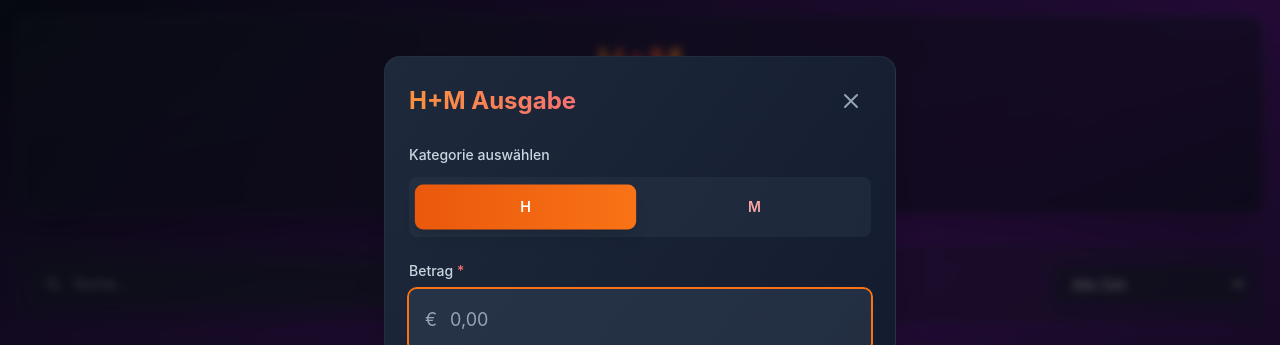
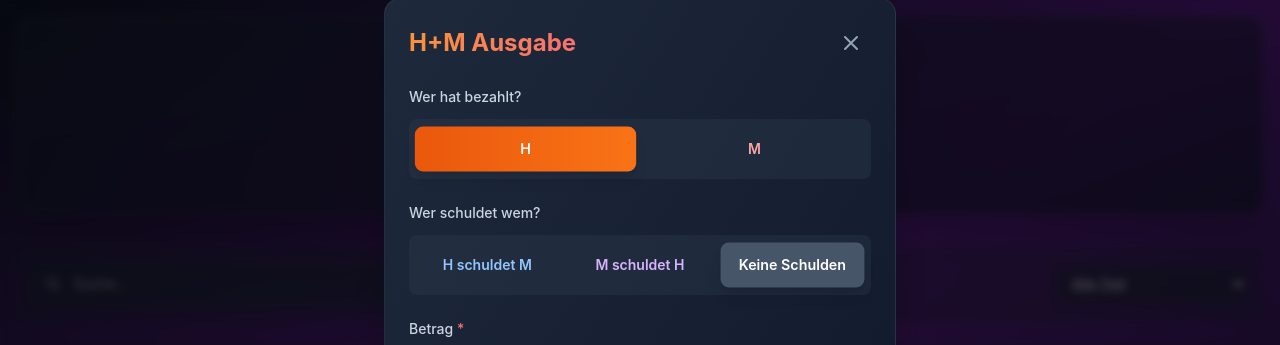
Before and after one commit to Techplauschss/cashflow, a React (Vite) app: page /hm in a window 1280 px wide. Both pictures are taken after a click on the button "Neue Ausgabe". Shown: the top 345 px of the page. Built offline with nearby package versions, Linux system fonts and the light colour scheme; no server answers; the database is empty.

Commit message:
Working Singleexpense

```diff
--- a/src/components/HMEditModal.tsx
+++ b/src/components/HMEditModal.tsx
@@ -9,6 +9,7 @@ interface HMEditModalProps {
     amount: number;
     location: string;
     type: 'H' | 'M';
+    debtor: 'H' | 'M' | 'none';
   }) => void;
   onCancel: () => void;
 }
@@ -23,21 +24,36 @@ export const HMEditModal: React.FC<HMEditModalProps> = ({
   const [amount, setAmount] = useState('');
   const [location, setLocation] = useState('');
   const [type, setType] = useState<'H' | 'M'>('H');
+  const [debtor, setDebtor] = useState<'H' | 'M' | 'none'>('none');
 
   useEffect(() => {
     if (transaction) {
-      // Entferne das H+ oder M+ Präfix von der Beschreibung
-      const cleanDescription = transaction.description.replace(/^[HM]\+ /, '');
+      let currentDebtor: 'H' | 'M' | 'none' = 'none';
+      if (transaction.description.includes('H schuldet M')) {
+        currentDebtor = 'H';
+      } else if (transaction.description.includes('M schuldet H')) {
+        currentDebtor = 'M';
+      }
+      setDebtor(currentDebtor);
+
+      const cleanDescription = transaction.description
+        .replace(/^[HM]\+ /, '')
+        .replace(/\(H schuldet M\)/, '')
+        .replace(/\(M schuldet H\)/, '')
+        .trim();
+
       setDescription(cleanDescription);
       setAmount(Math.abs(transaction.amount).toFixed(2).replace('.', ','));
       setLocation(transaction.location);
-      // Bestimme den Typ basierend auf dem Präfix
+
       setType(transaction.description.startsWith('H+') ? 'H' : 'M');
+
     } else {
       setDescription('');
       setAmount('');
       setLocation('');
       setType('H');
+      setDebtor('none');
     }
   }, [transaction]);
 
@@ -90,7 +106,8 @@ export const HMEditModal: React.FC<HMEditModalProps> = ({
       description,
       amount: numericAmount,
       location,
-      type
+      type,
+      debtor
     });
   };
 
@@ -113,32 +130,77 @@ export const HMEditModal: React.FC<HMEditModalProps> = ({
 
         <div className="space-y-4 sm:space-y-6">
           {/* H/M Toggle */}
-          <div>
+          <div className={`${debtor !== 'none' ? 'opacity-50 cursor-not-allowed' : ''}`}>
             <label className="block text-sm font-medium text-slate-300 mb-2">
-              Kategorie
+              Wer hat bezahlt?
             </label>
             <div className="grid grid-cols-2 gap-2 bg-slate-700/50 rounded-lg p-1">
               <button
                 type="button"
-                onClick={() => setType('H')}
+                onClick={() => debtor === 'none' && setType('H')}
+                disabled={debtor !== 'none'}
                 className={`py-2 px-4 rounded-md text-sm font-medium transition-all ${
-                  type === 'H'
+                  type === 'H' && debtor === 'none'
                     ? 'bg-gradient-to-r from-orange-600 to-orange-500 text-white shadow-lg'
                     : 'text-slate-400 hover:text-orange-300'
-                }`}
+                } ${debtor !== 'none' ? 'cursor-not-allowed' : ''}`}
               >
                 H
               </button>
               <button
                 type="button"
-                onClick={() => setType('M')}
+                onClick={() => debtor === 'none' && setType('M')}
+                disabled={debtor !== 'none'}
                 className={`py-2 px-4 rounded-md text-sm font-medium transition-all ${
-                  type === 'M'
+                  type === 'M' && debtor === 'none'
                     ? 'bg-gradient-to-r from-red-600 to-red-500 text-white shadow-lg'
                     : 'text-slate-400 hover:text-red-300'
+                } ${debtor !== 'none' ? 'cursor-not-allowed' : ''}`}
+              >
+                M
+              </button>
+            </div>
+            {debtor !== 'none' && <p className="text-xs text-slate-500 mt-1">Wird durch "Wer schuldet wem?" bestimmt.</p>}
+          </div>
+
+          {/* Debtor Selection */}
+          <div>
+            <label className="block text-sm font-medium text-slate-300 mb-2">
+              Wer schuldet wem?
+            </label>
+            <div className="grid grid-cols-3 gap-2 bg-slate-700/50 rounded-lg p-1">
+              <button
+                type="button"
+                onClick={() => setDebtor('H')}
+                className={`py-2 px-4 rounded-md text-sm font-medium transition-all ${
+                  debtor === 'H'
+                    ? 'bg-gradient-to-r from-blue-600 to-blue-500 text-white shadow-lg'
+                    : 'text-slate-400 hover:text-blue-300'
                 }`}
               >
-                M
+                H schuldet M
+              </button>
+              <button
+                type="button"
+                onClick={() => setDebtor('M')}
+                className={`py-2 px-4 rounded-md text-sm font-medium transition-all ${
+                  debtor === 'M'
+                    ? 'bg-gradient-to-r from-purple-600 to-purple-500 text-white shadow-lg'
+                    : 'text-slate-400 hover:text-purple-300'
+                }`}
+              >
+                M schuldet H
+              </button>
+              <button
+                type="button"
+                onClick={() => setDebtor('none')}
+                className={`py-2 px-4 rounded-md text-sm font-medium transition-all ${
+                  debtor === 'none'
+                    ? 'bg-slate-600 text-white shadow-lg'
+                    : 'text-slate-400 hover:text-slate-300'
+                }`}
+              >
+                Keine Schulden
               </button>
             </div>
           </div>
--- a/src/components/HMModal.tsx
+++ b/src/components/HMModal.tsx
@@ -8,6 +8,7 @@ interface HMModalProps {
     amount: number;
     location: string;
     type: 'H' | 'M';
+    debtor: 'H' | 'M' | 'none';
   }) => void;
 }
 
@@ -16,6 +17,7 @@ export const HMModal = ({ isOpen, onClose, onSave }: HMModalProps) => {
   const [amount, setAmount] = useState('');
   const [location, setLocation] = useState('');
   const [type, setType] = useState<'H' | 'M'>('H');
+  const [debtor, setDebtor] = useState<'H' | 'M' | 'none'>('none');
   const [isLoading, setIsLoading] = useState(false);
 
   const formatAmount = (value: string): string => {
@@ -83,7 +85,8 @@ export const HMModal = ({ isOpen, onClose, onSave }: HMModalProps) => {
         description: description.trim(),
         amount: numericAmount,
         location: location.trim() || 'Unbekannt',
-        type
+        type,
+        debtor
       });
 
       // Formular zurücksetzen
@@ -91,6 +94,7 @@ export const HMModal = ({ isOpen, onClose, onSave }: HMModalProps) => {
       setAmount('');
       setLocation('');
       setType('H');
+      setDebtor('none');
 
       onClose();
     } catch (error) {
@@ -136,32 +140,77 @@ export const HMModal = ({ isOpen, onClose, onSave }: HMModalProps) => {
 
         <form onSubmit={handleSubmit} className="space-y-4 sm:space-y-6">
           {/* H/M Category Selection */}
-          <div>
+          <div className={`${debtor !== 'none' ? 'opacity-50 cursor-not-allowed' : ''}`}>
             <label className="block text-sm font-medium text-slate-300 mb-2 sm:mb-3">
-              Kategorie auswählen
+              Wer hat bezahlt?
             </label>
             <div className="grid grid-cols-2 gap-2 sm:gap-3 bg-slate-700/30 rounded-lg p-1.5 sm:p-2">
               <button
                 type="button"
-                onClick={() => setType('H')}
+                onClick={() => debtor === 'none' && setType('H')}
+                disabled={debtor !== 'none'}
                 className={`py-2.5 sm:py-3 px-3 sm:px-4 rounded-lg text-sm font-semibold transition-all duration-200 flex items-center justify-center ${
-                  type === 'H'
+                  type === 'H' && debtor === 'none'
                     ? 'bg-gradient-to-r from-orange-600 to-orange-500 text-white shadow-lg transform scale-[1.02]'
                     : 'text-orange-300 hover:text-orange-200 hover:bg-orange-900/20'
-                }`}
+                } ${debtor !== 'none' ? 'cursor-not-allowed' : ''}`}
               >
                 <span>H</span>
               </button>
               <button
                 type="button"
-                onClick={() => setType('M')}
+                onClick={() => debtor === 'none' && setType('M')}
+                disabled={debtor !== 'none'}
                 className={`py-2.5 sm:py-3 px-3 sm:px-4 rounded-lg text-sm font-semibold transition-all duration-200 flex items-center justify-center ${
-                  type === 'M'
+                  type === 'M' && debtor === 'none'
                     ? 'bg-gradient-to-r from-red-600 to-red-500 text-white shadow-lg transform scale-[1.02]'
                     : 'text-red-300 hover:text-red-200 hover:bg-red-900/20'
+                } ${debtor !== 'none' ? 'cursor-not-allowed' : ''}`}
+              >
+                <span>M</span>
+              </button>
+            </div>
+            {debtor !== 'none' && <p className="text-xs text-slate-500 mt-1">Wird durch "Wer schuldet wem?" bestimmt.</p>}
+          </div>
+
+          {/* Debtor Selection */}
+          <div>
+            <label className="block text-sm font-medium text-slate-300 mb-2 sm:mb-3">
+              Wer schuldet wem?
+            </label>
+            <div className="grid grid-cols-3 gap-2 sm:gap-3 bg-slate-700/30 rounded-lg p-1.5 sm:p-2">
+              <button
+                type="button"
+                onClick={() => setDebtor('H')}
+                className={`py-2.5 sm:py-3 px-3 sm:px-4 rounded-lg text-sm font-semibold transition-all duration-200 flex items-center justify-center ${
+                  debtor === 'H'
+                    ? 'bg-gradient-to-r from-blue-600 to-blue-500 text-white shadow-lg transform scale-[1.02]'
+                    : 'text-blue-300 hover:text-blue-200 hover:bg-blue-900/20'
                 }`}
               >
-                <span>M</span>
+                <span>H schuldet M</span>
+              </button>
+              <button
+                type="button"
+                onClick={() => setDebtor('M')}
+                className={`py-2.5 sm:py-3 px-3 sm:px-4 rounded-lg text-sm font-semibold transition-all duration-200 flex items-center justify-center ${
+                  debtor === 'M'
+                    ? 'bg-gradient-to-r from-purple-600 to-purple-500 text-white shadow-lg transform scale-[1.02]'
+                    : 'text-purple-300 hover:text-purple-200 hover:bg-purple-900/20'
+                }`}
+              >
+                <span>M schuldet H</span>
+              </button>
+              <button
+                type="button"
+                onClick={() => setDebtor('none')}
+                className={`py-2.5 sm:py-3 px-3 sm:px-4 rounded-lg text-sm font-semibold transition-all duration-200 flex items-center justify-center ${
+                  debtor === 'none'
+                    ? 'bg-slate-600 text-white shadow-lg transform scale-[1.02]'
+                    : 'text-slate-300 hover:text-slate-200 hover:bg-slate-900/20'
+                }`}
+              >
+                <span>Keine Schulden</span>
               </button>
             </div>
           </div>
--- a/src/components/HMPage.tsx
+++ b/src/components/HMPage.tsx
@@ -78,6 +78,36 @@ export const HMPage = () => {
 
   // Schulden-Berechnung
   const debtCalculation = useMemo(() => {
+    const sharedTransactions = filteredTransactions.filter(t => !t.description.includes('schuldet'));
+    const debtTransactions = filteredTransactions.filter(t => t.description.includes('schuldet'));
+
+    const hSharedTotal = sharedTransactions
+      .filter(t => t.description.startsWith('H+'))
+      .reduce((sum, t) => sum + t.amount, 0);
+
+    const mSharedTotal = sharedTransactions
+      .filter(t => t.description.startsWith('M+'))
+      .reduce((sum, t) => sum + t.amount, 0);
+
+    const totalSharedExpenses = hSharedTotal + mSharedTotal;
+    const halfSharedTotal = totalSharedExpenses / 2;
+
+    const martinPaidShared = hSharedTotal;
+
+    // This is the debt from the 50/50 split
+    let martinOwes = halfSharedTotal - martinPaidShared;
+
+    // Now add the explicit debts
+    debtTransactions.forEach(t => {
+        if (t.description.includes('H schuldet M')) { // H owes M, M paid
+            martinOwes += t.amount;
+        } else if (t.description.includes('M schuldet H')) { // M owes H, H paid
+            martinOwes -= t.amount;
+        }
+    });
+
+    const netDebt = -martinOwes; // Positiv = Hanna schuldet Martin, Negativ = Martin schuldet Hanna
+
     const hTotal = filteredTransactions
       .filter(t => t.description.startsWith('H+'))
       .reduce((sum, t) => sum + t.amount, 0);
@@ -86,24 +116,12 @@ export const HMPage = () => {
       .filter(t => t.description.startsWith('M+'))
       .reduce((sum, t) => sum + t.amount, 0);
 
-    const totalExpenses = hTotal + mTotal;
-    const halfTotal = totalExpenses / 2;
-
-    // Martin hat H-Ausgaben bezahlt, Hanna hat M-Ausgaben bezahlt
-    const martinPaid = hTotal;
-    const hannaPaid = mTotal;
-
-    // Schulden berechnen: Wer schuldet wem wie viel?
-    // Jeder sollte die Hälfte bezahlen
-    const martinOwes = halfTotal - martinPaid; // Negativ = Martin bekommt Geld
-    const netDebt = -martinOwes; // Positiv = Hanna schuldet Martin, Negativ = Martin schuldet Hanna
-
     return {
       hTotal,
       mTotal,
-      totalExpenses,
-      martinPaid,
-      hannaPaid,
+      totalExpenses: hTotal + mTotal,
+      martinPaid: hTotal, // This is not just martinPaid anymore, it's H's total payment
+      hannaPaid: mTotal, // M's total payment
       netDebt
     };
   }, [filteredTransactions]);
@@ -113,10 +131,19 @@ export const HMPage = () => {
     amount: number;
     location: string;
     type: 'H' | 'M';
+    debtor: 'H' | 'M' | 'none';
   }) => {
     try {
-      // Füge das Präfix H+ oder M+ zur Beschreibung hinzu
-      const prefixedDescription = `${data.type}+ ${data.description}`;
+      let prefixedDescription = '';
+      if (data.debtor === 'none') {
+        prefixedDescription = `${data.type}+ ${data.description}`;
+      } else if (data.debtor === 'H') {
+        // H schuldet M, also hat M bezahlt
+        prefixedDescription = `M+ ${data.description} (H schuldet M)`;
+      } else { // data.debtor === 'M'
+        // M schuldet H, also hat H bezahlt
+        prefixedDescription = `H+ ${data.description} (M schuldet H)`;
+      }
 
       await addTransaction({
         type: 'expense',
@@ -142,10 +169,19 @@ export const HMPage = () => {
     amount: number;
     location: string;
     type: 'H' | 'M';
+    debtor: 'H' | 'M' | 'none';
   }) => {
     try {
-      // Füge das Präfix H+ oder M+ zur Beschreibung hinzu
-      const prefixedDescription = `${updatedData.type}+ ${updatedData.description}`;
+      let prefixedDescription = '';
+      if (updatedData.debtor === 'none') {
+        prefixedDescription = `${updatedData.type}+ ${updatedData.description}`;
+      } else if (updatedData.debtor === 'H') {
+        // H schuldet M, also hat M bezahlt
+        prefixedDescription = `M+ ${updatedData.description} (H schuldet M)`;
+      } else { // data.debtor === 'M'
+        // M schuldet H, also hat H bezahlt
+        prefixedDescription = `H+ ${updatedData.description} (M schuldet H)`;
+      }
 
       await updateTransaction(transactionId, {
         description: prefixedDescription,
@@ -211,7 +247,8 @@ export const HMPage = () => {
   // Transaction card component - mobile optimized
   const TransactionCard = ({ transaction }: { transaction: Transaction }) => {
     const isH = transaction.description.startsWith('H+');
-    const cleanDescription = transaction.description.replace(/^[HM]\+ /, '');
+    const isDebt = transaction.description.includes('schuldet');
+    const cleanDescription = transaction.description.replace(/^[HM]\+ /, '').replace(/\(H schuldet M\)/, '').replace(/\(M schuldet H\)/, '');
 
     return (
       <div className="group bg-slate-800/30 border border-slate-600/20 rounded-lg sm:rounded-xl p-3 sm:p-4 hover:bg-slate-800/50 hover:border-slate-500/30 transition-all duration-200">
@@ -230,6 +267,7 @@ export const HMPage = () => {
             </div>
 
             <h3 className="text-white font-medium text-sm sm:text-base mb-1 break-words leading-relaxed">
+              {isDebt && <span className="text-blue-400 font-semibold">Schulden: </span>}
               {cleanDescription}
             </h3>
 
```
